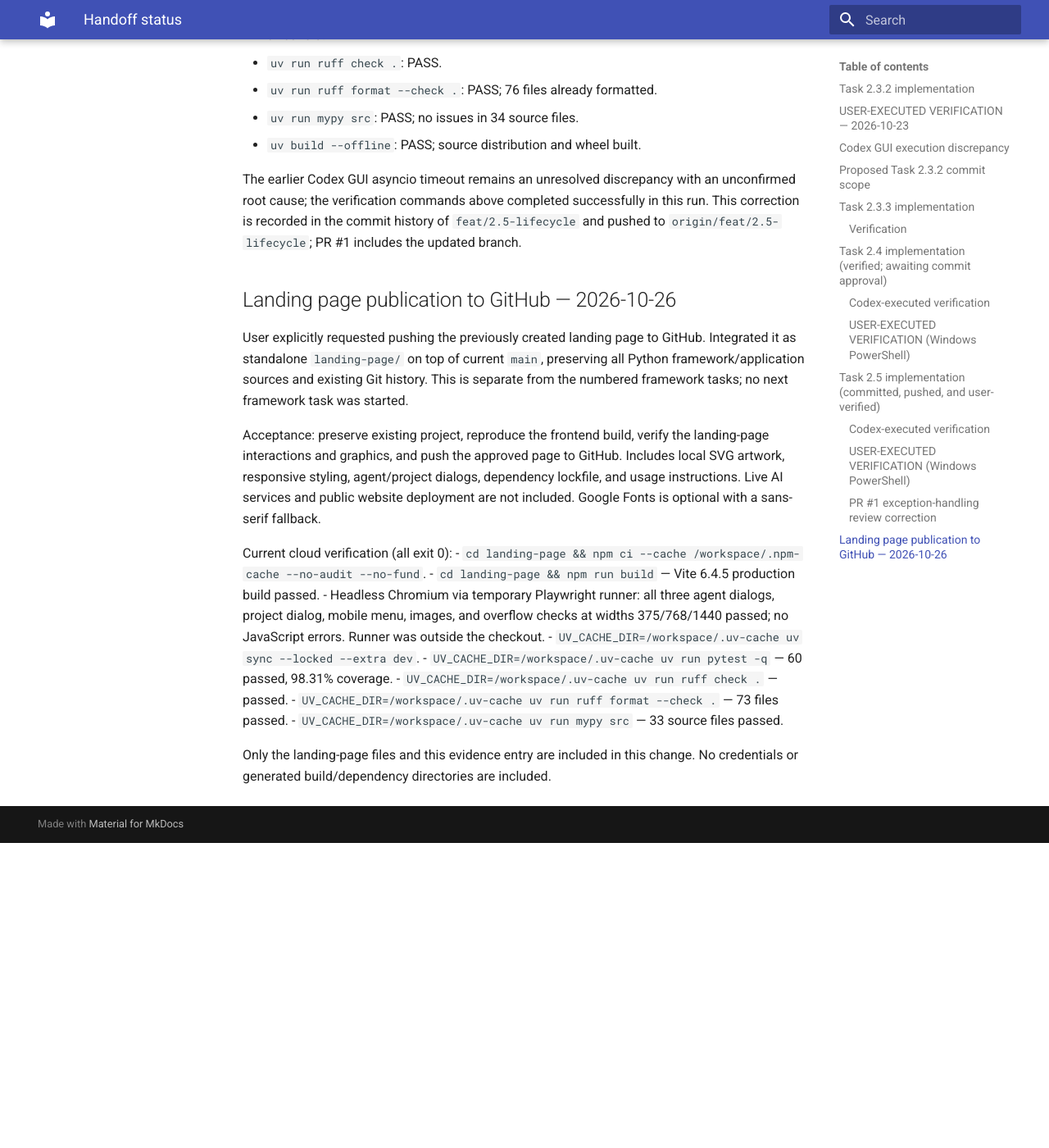
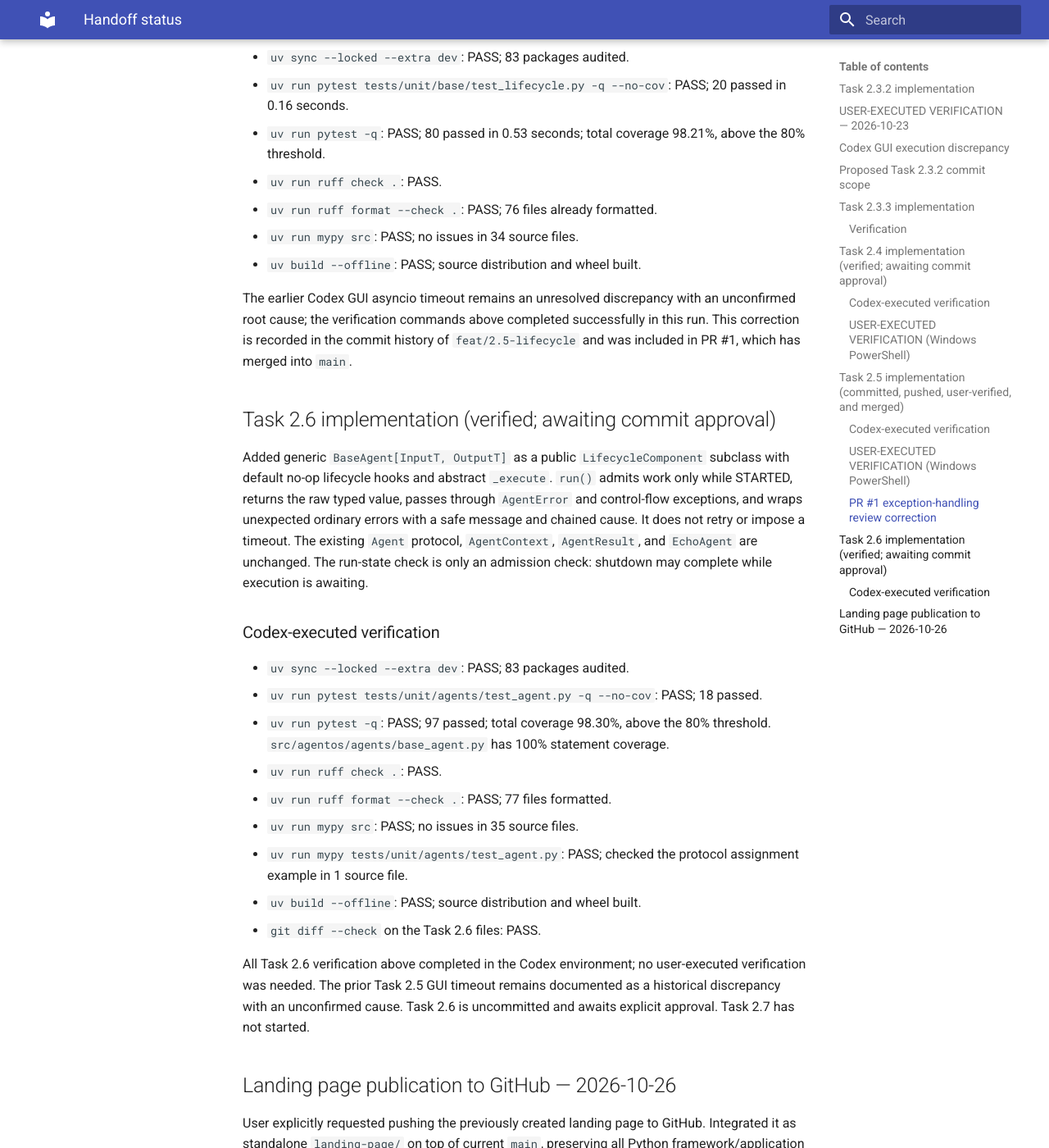
Before and after one commit to anfazmzbd-aus/ai-agriflow, an MkDocs documentation site: the page built from docs/handoff/STATUS.md, in a window 1280 px wide and 1400 px high, scrolled down 6237 px. Shown: the whole window at 82% size. Built offline with MkDocs 1.6.1 and Material for MkDocs 9.7.7, drawn with Linux system fonts in a browser that asks for light colours; before the commit the page ends 7265 px from its top, so only the background shows below that; some of the changed text lies outside the part shown.

Commit message:
feat(agents): add lifecycle-aware BaseAgent foundation

```diff
--- a/docs/handoff/STATUS.md
+++ b/docs/handoff/STATUS.md
@@ -1,14 +1,15 @@
 # Handoff status
 
 - Project: AgentOS framework + AgriFlow application
-- Phase: Sprint 2, Task 2.5
+- Phase: Sprint 2, Task 2.6
 - Baseline task: **2.3.1 ExecutionStatus** (reconstructed implementation)
 - Completed task: **2.3.2 ExecutionResult[T]** — committed as `9c79638`; user-verified
 - Completed task: **2.3.3 Core Exception Hierarchy** — committed; user-verified
 - Completed task: **2.4 BaseComponent** — committed as `7338f51`; user-verified
-- Completed task: **2.5 Lifecycle Contracts** — committed as `980dbc3f63bfd518d4c10e56d28b0347f8b52b6a`, pushed to `origin/feat/2.5-lifecycle`, and user-verified
-- Pull request: **#1** (`feat/2.5-lifecycle` → `main`) — awaiting review and merge
-- Gate: **Task 2.6 requires separate authorization**
+- Completed task: **2.5 Lifecycle Contracts** — user-verified and merged into `main` as `57f9383b83c65062fd04f889dcb141af5e207c66`
+- Pull request: **#1** (`feat/2.5-lifecycle` → `main`) — merged; GitHub Actions CI passed before merge
+- Current task: **2.6 BaseAgent** — implemented and verified on `feat/2.6-base-agent`; awaiting commit approval
+- Gate: **Task 2.6 requires explicit commit approval; Task 2.7 needs separate authorization**
 - Source fidelity: original user's local Git repository was not available; reconcile before merging.
 
 ## Task 2.3.2 implementation
@@ -142,7 +143,7 @@ The Codex GUI full-suite timeout remains an unresolved execution-environment
 discrepancy; the user did not reproduce it in PowerShell. No asyncio, Python-version,
 test, or coverage workaround was made. Task 2.5 work is recorded below.
 
-## Task 2.5 implementation (committed, pushed, and user-verified)
+## Task 2.5 implementation (committed, pushed, user-verified, and merged)
 
 Branch setup: fetched `origin`, created local `feat/2.5-lifecycle` tracking
 `origin/feat/2.5-lifecycle`, and verified Task 2.4 commit `7338f51c2137e6e73ae2a3b9c90fbacb42ac490a`
@@ -194,10 +195,12 @@ those outcomes remain an unresolved environment discrepancy and are recorded
 separately above. User-executed results supersede the GUI timeout for this source
 revision. Task 2.5 was committed as
 `980dbc3f63bfd518d4c10e56d28b0347f8b52b6a` and pushed to
-`origin/feat/2.5-lifecycle`. Draft PR #1 targets `main` and is awaiting review and
-merge. The correct branch checkpoint is `feat/2.5-lifecycle`, based on `ed55b65`;
-Task 2.4 remains committed as `7338f51`. Task 2.6 has not started and requires
-separate authorization. The Codex GUI async-test/build timeout remains an
+`origin/feat/2.5-lifecycle`. PR #1 targeted `main` and has been merged. GitHub
+merged PR #1 into `main` as
+`57f9383b83c65062fd04f889dcb141af5e207c66`; GitHub Actions CI passed before merge.
+The local `main` branch has been fast-forwarded to `origin/main` at that merge
+commit. Task 2.4 remains committed as `7338f51`. Task 2.6 implementation is recorded
+below; Task 2.7 requires separate authorization. The Codex GUI async-test/build timeout remains an
 unresolved execution-environment discrepancy; user-executed Windows PowerShell
 results above are recorded separately and were successful.
 
@@ -226,8 +229,36 @@ public API, dependency, or unrelated working-tree files were changed.
 The earlier Codex GUI asyncio timeout remains an unresolved discrepancy with an
 unconfirmed root cause; the verification commands above completed successfully in
 this run. This correction is recorded in the commit history of
-`feat/2.5-lifecycle` and pushed to `origin/feat/2.5-lifecycle`; PR #1 includes the
-updated branch.
+`feat/2.5-lifecycle` and was included in PR #1, which has merged into `main`.
+
+## Task 2.6 implementation (verified; awaiting commit approval)
+
+Added generic `BaseAgent[InputT, OutputT]` as a public `LifecycleComponent` subclass
+with default no-op lifecycle hooks and abstract `_execute`. `run()` admits work only
+while STARTED, returns the raw typed value, passes through `AgentError` and
+control-flow exceptions, and wraps unexpected ordinary errors with a safe message
+and chained cause. It does not retry or impose a timeout. The existing `Agent`
+protocol, `AgentContext`, `AgentResult`, and `EchoAgent` are unchanged. The run-state
+check is only an admission check: shutdown may complete while execution is awaiting.
+
+### Codex-executed verification
+
+- `uv sync --locked --extra dev`: PASS; 83 packages audited.
+- `uv run pytest tests/unit/agents/test_agent.py -q --no-cov`: PASS; 18 passed.
+- `uv run pytest -q`: PASS; 97 passed; total coverage 98.30%, above the 80%
+  threshold. `src/agentos/agents/base_agent.py` has 100% statement coverage.
+- `uv run ruff check .`: PASS.
+- `uv run ruff format --check .`: PASS; 77 files formatted.
+- `uv run mypy src`: PASS; no issues in 35 source files.
+- `uv run mypy tests/unit/agents/test_agent.py`: PASS; checked the protocol
+  assignment example in 1 source file.
+- `uv build --offline`: PASS; source distribution and wheel built.
+- `git diff --check` on the Task 2.6 files: PASS.
+
+All Task 2.6 verification above completed in the Codex environment; no user-executed
+verification was needed. The prior Task 2.5 GUI timeout remains documented as a
+historical discrepancy with an unconfirmed cause. Task 2.6 is uncommitted and awaits
+explicit approval. Task 2.7 has not started.
 
 ## Landing page publication to GitHub — 2026-10-26
 
```
Also changed, not shown: docs/api/agentos.md (+18 -0 lines), docs/architecture/overview.md (+8 -1 lines), docs/handoff/TASKS.md (+2 -2 lines), 3 other files.
